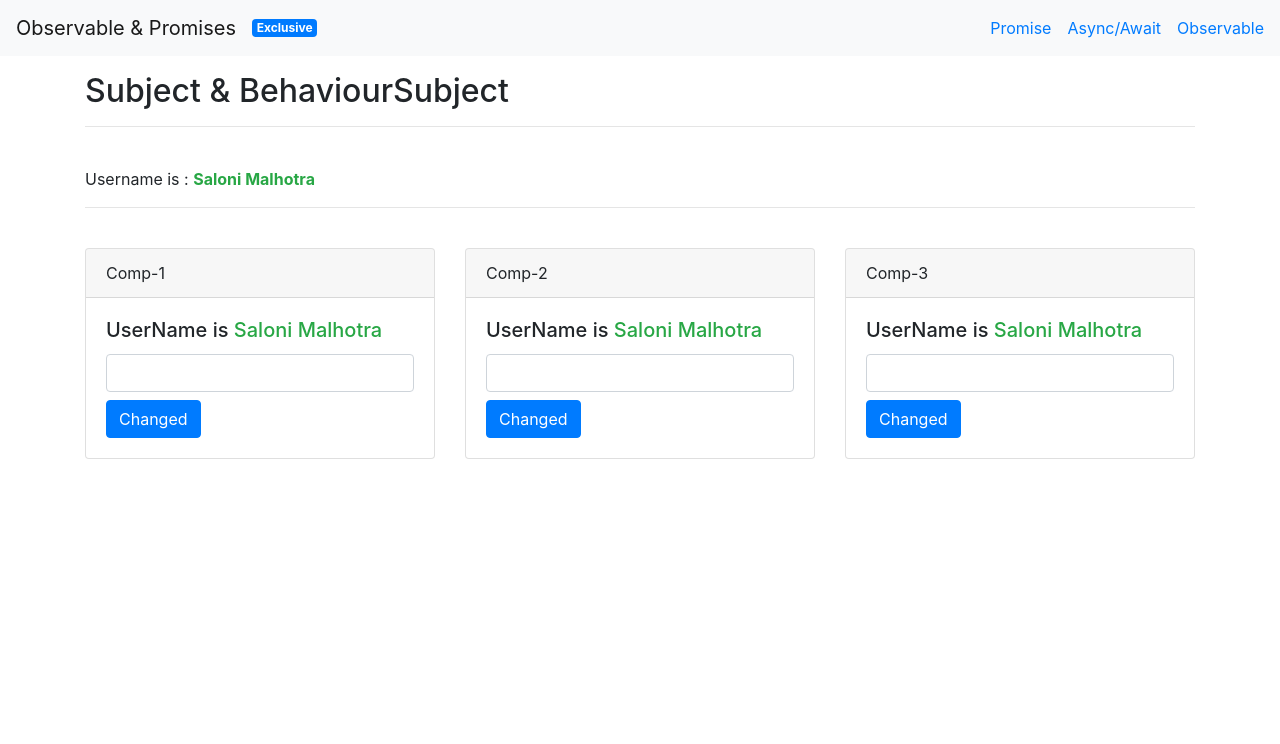
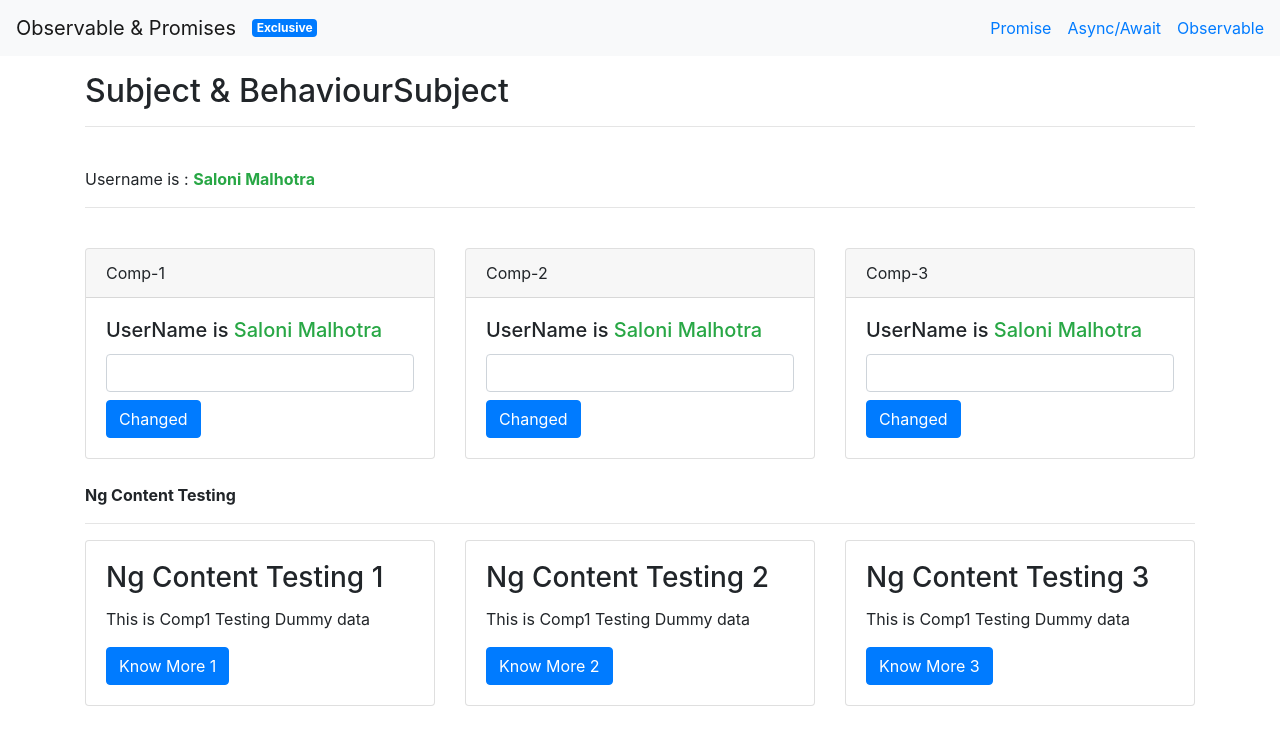
Before and after one commit to salonimalhotrawd/rxjs-series, an Angular app: page /observable/subject in a window 1280 px wide. Shown: the top 744 px of the page. Built offline with nearby package versions, Linux system fonts and the light colour scheme.

Commit message:
Integerate ng-content in subject operator Section

```diff
--- a/src/app/app.module.ts
+++ b/src/app/app.module.ts
@@ -25,6 +25,7 @@ import { SubjectComponent } from './observable/subject/subject.component';
 import { Comp1Component } from './comps/comp1/comp1.component';
 import { Comp2Component } from './comps/comp2/comp2.component';
 import { Comp3Component } from './comps/comp3/comp3.component';
+import { CompContentComponent } from './comps/comp-content/comp-content.component';
 @NgModule({
   declarations: [
     AppComponent,
@@ -48,7 +49,8 @@ import { Comp3Component } from './comps/comp3/comp3.component';
     SubjectComponent,
     Comp1Component,
     Comp2Component,
-    Comp3Component
+    Comp3Component,
+    CompContentComponent
   ],
   imports: [
     BrowserModule,
--- /dev/null
+++ b/src/app/comps/comp-content/comp-content.component.html
@@ -0,0 +1,7 @@
+ <div class="card">
+     <div class="card-body">
+        <ng-content select=".card-title"></ng-content>
+        <p class="card-text">This is Comp1 Testing Dummy data</p>
+        <ng-content select="[id=btnId]"></ng-content>
+     </div>
+ </div>
--- /dev/null
+++ b/src/app/comps/comp-content/comp-content.component.ts
@@ -0,0 +1,15 @@
+import { Component, OnInit } from '@angular/core';
+
+@Component({
+  selector: 'app-comp-content',
+  templateUrl: './comp-content.component.html',
+  styleUrls: ['./comp-content.component.scss']
+})
+export class CompContentComponent implements OnInit {
+
+  constructor() { }
+
+  ngOnInit() {
+  }
+
+}
--- a/src/app/observable/subject/subject.component.html
+++ b/src/app/observable/subject/subject.component.html
@@ -6,8 +6,37 @@
   <hr>
   <br>
   <div class="row">
-     <div class="col-md-4"><app-comp1></app-comp1></div>
-     <div class="col-md-4"><app-comp2></app-comp2></div>
-     <div class="col-md-4"><app-comp3></app-comp3></div>
+    <div class="col-md-4">
+      <app-comp1></app-comp1>
+    </div>
+    <div class="col-md-4">
+      <app-comp2></app-comp2>
+    </div>
+    <div class="col-md-4">
+      <app-comp3></app-comp3>
     </div>
   </div>
+  <br>
+  <strong>Ng Content Testing</strong>
+  <hr>
+  <div class="row">
+    <div class="col-md-4">
+      <app-comp-content>
+        <h3 class="card-title">Ng Content Testing 1</h3>
+        <button class="btn btn-primary" id="btnId">Know More 1</button>
+      </app-comp-content>
+    </div>
+    <div class="col-md-4">
+      <app-comp-content>
+        <h3 class="card-title">Ng Content Testing 2</h3>
+        <button class="btn btn-primary" id="btnId">Know More 2</button>
+      </app-comp-content>
+    </div>
+    <div class="col-md-4">
+      <app-comp-content>
+        <h3 class="card-title">Ng Content Testing 3</h3>
+        <button class="btn btn-primary" id="btnId">Know More 3</button>
+      </app-comp-content>
+    </div>
+  </div>
+</div>
```
Also changed, not shown: src/app/comps/comp-content/comp-content.component.scss (added), 1 other file (tests, documents, lock files or other folders). Lines whose indentation alone changed are shown as unchanged.
